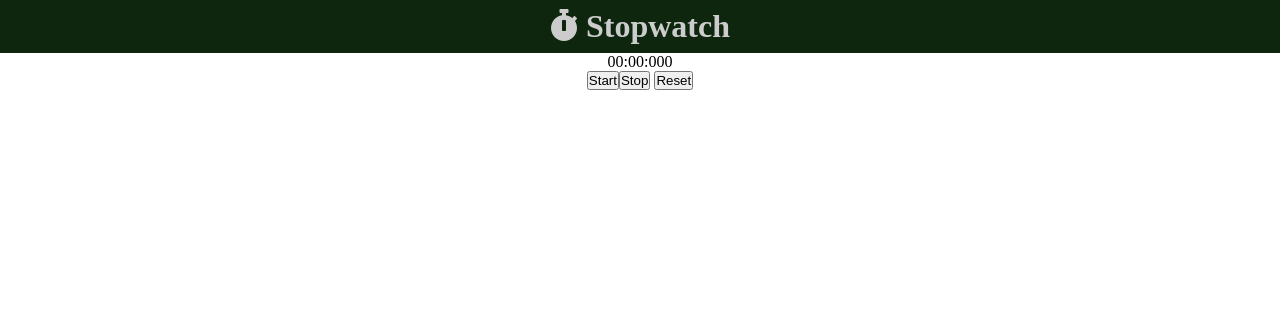
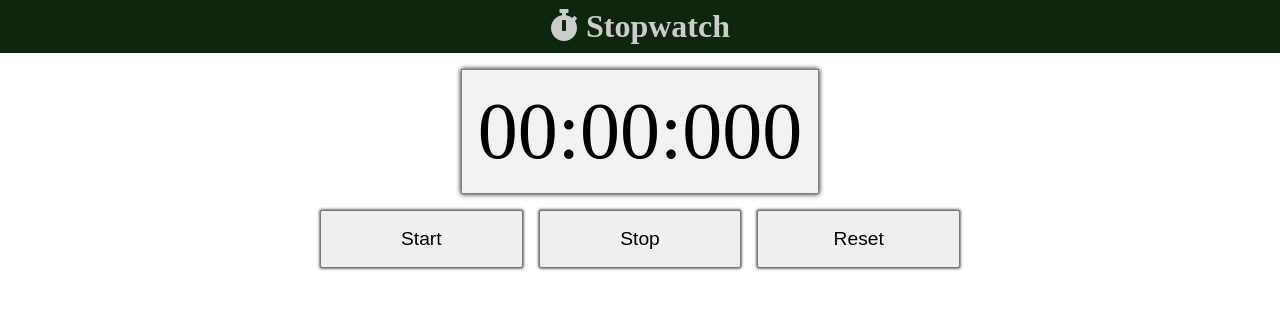
Before and after one commit to prince-thind/stopwatch, a React (Create React App) app: page / in a window 1280 px wide. Shown: the top 310 px of the page. Built offline with nearby package versions, Linux system fonts and the light colour scheme.

Commit message:
add styles to page components

```diff
--- a/src/index.css
+++ b/src/index.css
@@ -14,3 +14,26 @@ body {
 .icon {
   margin-right: 0.5rem;
 }
+.time{
+  padding:1rem;
+  font-size: 5rem;
+  border:1px solid gray;
+  background-color: hsl(120, 0%, 95%);
+  max-width: fit-content;
+  margin:1rem auto;
+  box-shadow: 0 0 5px 0 black;
+}
+.buttons{
+  display: flex;
+  gap: 1rem;
+  justify-content: center;
+  width: 50%;
+  margin:auto;
+}
+.button{
+  padding:1rem;
+  font-size: 1.2rem;
+  flex:1;
+  box-shadow: 0 0 3px 0 black;
+
+}
```
